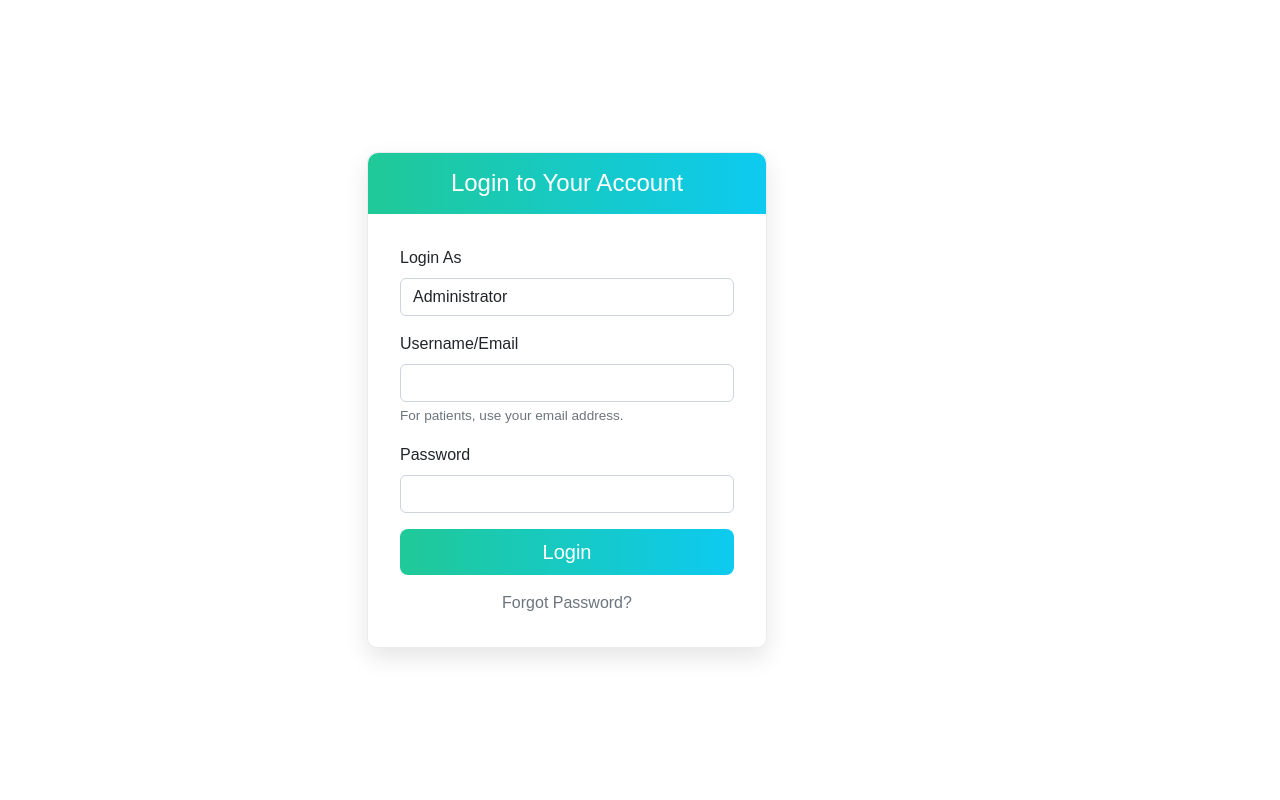
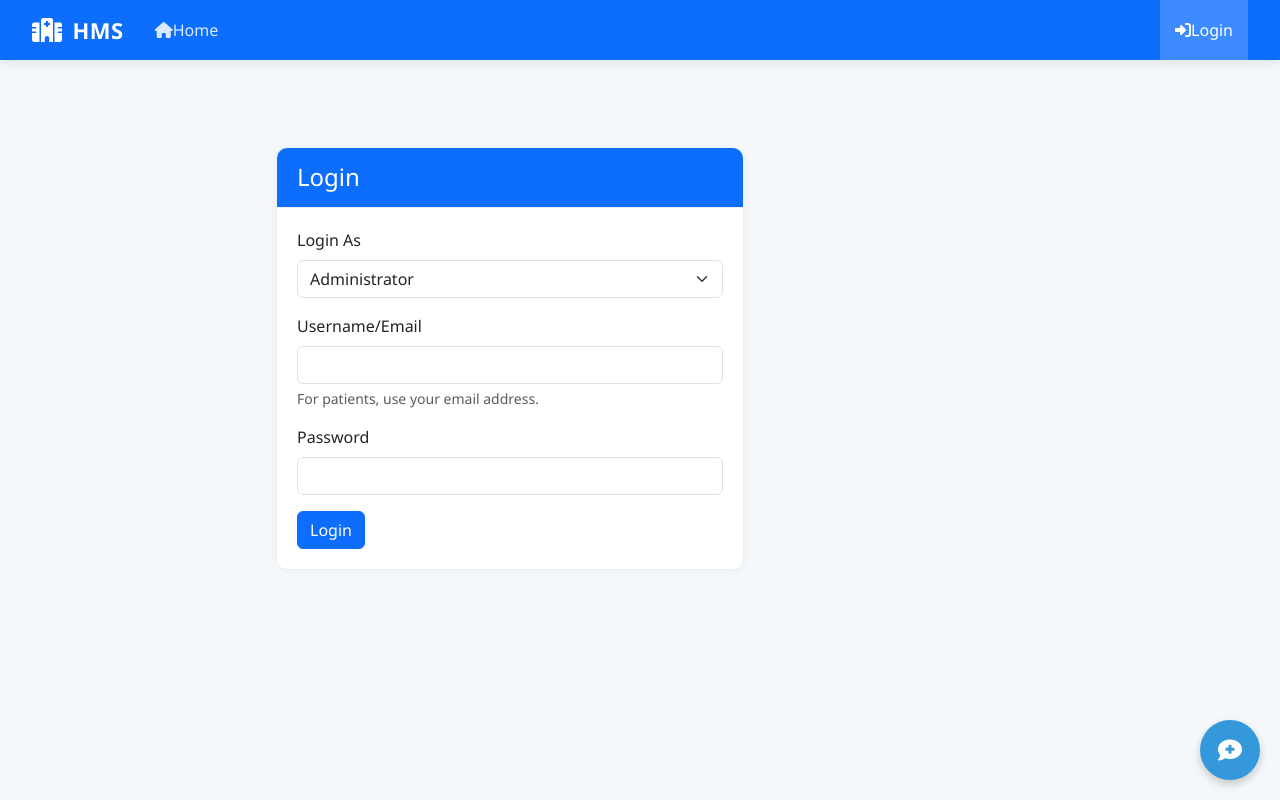
Before and after one commit to UshnishG/SanjeevAnI, a Flask app: page /login in a window 1280 px wide. Run offline with Flask 3, Linux system fonts and the light colour scheme; some libraries are stand-ins or nearby versions.

Commit message:
login page

```diff
--- a/templates/login.html
+++ b/templates/login.html
@@ -1,77 +1,16 @@
-<!DOCTYPE html>
-<html lang="en">
-<head>
-    <meta charset="UTF-8">
-    <meta name="viewport" content="width=device-width, initial-scale=1.0">
-    <title>Login</title>
-    <!-- Bootstrap 5 CSS -->
-    <link href="https://cdnjs.cloudflare.com/ajax/libs/bootstrap/5.3.0/css/bootstrap.min.css" rel="stylesheet">
-    <style>
-        body {
-            background: white;
-            height: 100vh;
-            display: flex;
-            align-items: center;
-            justify-content: center;
-            font-family: 'Arial', sans-serif;
-        }
-        .login-container {
-            background: white;
-            border-radius: 10px;
-            box-shadow: 0 10px 25px rgba(0, 0, 0, 0.1);
-            padding: 2rem;
-            max-width: 400px;
-            width: 100%;
-            border: 1px solid #e9ecef;
-            transition: transform 0.3s ease;
-        }
-        .login-container:hover {
-            transform: scale(1.02);
-        }
-        .login-header {
-            background: linear-gradient(to right, #20c997, #0dcaf0);
-            color: white;
-            margin: -2rem -2rem 2rem;
-            padding: 1rem;
-            text-align: center;
-            border-top-left-radius: 10px;
-            border-top-right-radius: 10px;
-        }
-        .form-control, .form-select {
-            background: white;
-            border: 1px solid #ced4da;
-            transition: all 0.3s ease;
-        }
-        .form-control:focus, .form-select:focus {
-            box-shadow: 0 0 0 0.2rem rgba(32, 201, 151, 0.25);
-            border-color: #20c997;
-        }
-        .btn-primary {
-            background: linear-gradient(to right, #20c997, #0dcaf0);
-            border: none;
-            transition: transform 0.2s ease;
-        }
-        .btn-primary:hover {
-            transform: translateY(-3px);
-            background: linear-gradient(to right, #19b382, #09b1dc);
-        }
-        .form-text {
-            color: #6c757d;
-            font-size: 0.85rem;
-        }
-        .text-muted {
-            color: #6c757d !important;
-        }
-    </style>
-</head>
-<body>
-    <div class="container">
-        <div class="row justify-content-center">
-            <div class="col-md-6">
-                <div class="login-container">
-                    <div class="login-header">
-                        <h4 class="mb-0">Login to Your Account</h4>
-                    </div>
+{% extends "layout.html" %}
+
+{% block title %}Login{% endblock %}
+
+{% block content %}
+<div class="container py-5">
+    <div class="row justify-content-center">
+        <div class="col-md-6">
+            <div class="card">
+                <div class="card-header bg-primary text-white">
+                    <h4 class="mb-0">Login</h4>
+                </div>
+                <div class="card-body">
                     <form method="post">
                         <div class="mb-3">
                             <label for="user_type" class="form-label">Login As</label>
@@ -90,19 +29,11 @@
                             <label for="password" class="form-label">Password</label>
                             <input type="password" class="form-control" id="password" name="password" required>
                         </div>
-                        <div class="d-grid">
-                            <button type="submit" class="btn btn-primary btn-lg">Login</button>
-                        </div>
-                        <div class="text-center mt-3">
-                            <a href="#" class="text-muted text-decoration-none">Forgot Password?</a>
-                        </div>
+                        <button type="submit" class="btn btn-primary">Login</button>
                     </form>
                 </div>
             </div>
         </div>
     </div>
-
-    <!-- Bootstrap 5 JS (optional, but recommended for future interactions) -->
-    <script src="https://cdnjs.cloudflare.com/ajax/libs/bootstrap/5.3.0/js/bootstrap.bundle.min.js"></script>
-</body>
-</html>
+</div>
+{% endblock %}
```
